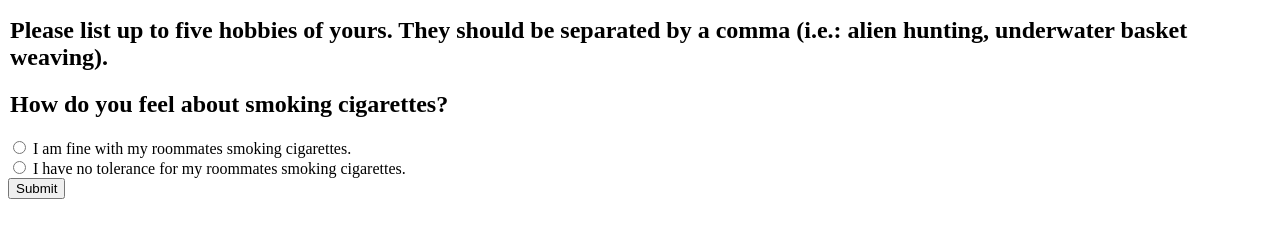
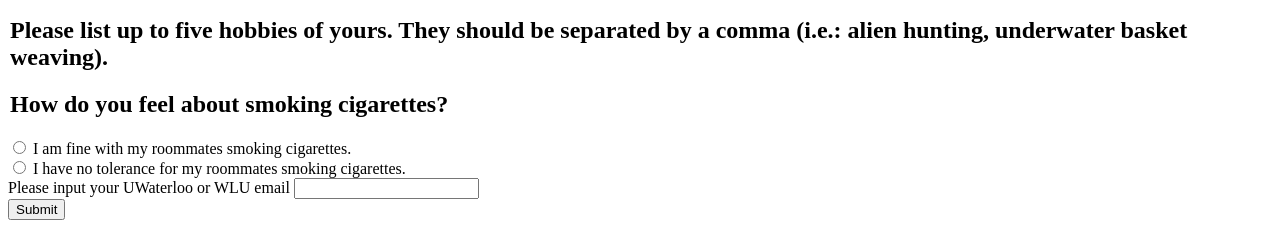
Before and after one commit to SunilCotterill/team-16-capstone, a Django app: page /submitter/1/submission in a window 1280 px wide. Shown: the part 3353-3589 px from the top of the page. Before the commit the page ends 3552 px from the top, so only its background shows below. Run offline with Django 4.2, Linux system fonts and the light colour scheme; data comes from the database, SQL or seed files in the repository.

Commit message:
added navigation and changed responses

```diff
--- a/submitter/models.py
+++ b/submitter/models.py
@@ -1,8 +1,11 @@
 from django.db import models
 from django.contrib.auth.models import BaseUserManager, AbstractUser
-# from django.contrib.auth.models import AbstractUser
+from django.core.exceptions import ValidationError
 
 
+def validate_substring(value):
+    if "uwaterloo.ca" not in value and "wlu.ca" not in value:
+        raise ValidationError("Must be UWaterloo or ULaurier email")
 
 class UserManager(BaseUserManager):
     """Define a model manager for User model with no username field."""
@@ -39,7 +42,7 @@ class UserManager(BaseUserManager):
 
 class CustomUser(AbstractUser):
     username = None
-    email = models.EmailField(max_length=254, unique=True)
+    email = models.EmailField(max_length=254, unique=True, validators=[validate_substring])
     USERNAME_FIELD = 'email'
     REQUIRED_FIELDS = ['first_name', 'last_name']
     def __str__(self):
@@ -64,7 +67,7 @@ class Answer(models.Model):
 
 class Response(models.Model):
     # This is the user that submitted the question
-    user = models.ForeignKey(CustomUser, on_delete=models.CASCADE)
+    email = models.EmailField(max_length=254, validators=[validate_substring])
     listing = models.ForeignKey(Listing, on_delete=models.CASCADE)
     question = models.ForeignKey(Question, on_delete=models.CASCADE)
     answer =  models.ForeignKey(Answer, on_delete=models.CASCADE)
--- a/submitter/templates/submitter/homepage.html
+++ b/submitter/templates/submitter/homepage.html
@@ -12,3 +12,5 @@
     <a href="{% url 'submitter:results' listing.id %}"> <li>{{listing.name}}</li> </a>
     {% endfor %}
 </ul>
+
+<a href="{% url 'submitter:logout' %}">Logout</a>
--- a/submitter/templates/submitter/login.html
+++ b/submitter/templates/submitter/login.html
@@ -14,3 +14,5 @@
     <input type = "submit" name = "Login">
 
 </form>
+
+<a href="{% url 'submitter:register' %}">Not Already a User?</a>
--- a/submitter/templates/submitter/register.html
+++ b/submitter/templates/submitter/register.html
@@ -20,3 +20,5 @@
     {{form.errors}}
     <input type = "submit" name = "Create User">
 </form>
+
+<a href="{% url 'submitter:login' %}">Already a User?</a>
--- a/submitter/templates/submitter/result.html
+++ b/submitter/templates/submitter/result.html
@@ -1,4 +1,4 @@
-<h1>Quiz Submission for {{first_name}} {{last_name}}</h1>
+<h1>Quiz Submission for</h1>
 
 <form disabled>
     {% csrf_token %}
--- a/submitter/templates/submitter/submission.html
+++ b/submitter/templates/submitter/submission.html
@@ -11,5 +11,10 @@
             {% endif %}
         {% endfor %}
     {% endfor %}
+
+    <label for="email">Please input your UWaterloo or WLU email</label>
+    <input type="email" name="email" id="email" pattern=".+@uwaterloo\.ca|.+@wlu\.ca" required>
+
+    <br>
     <input type="submit" value="Submit">
 </form>
--- a/submitter/urls.py
+++ b/submitter/urls.py
@@ -10,12 +10,13 @@ urlpatterns = [
     path("<int:listing_id>/submission", views.submission, name="submission"),
     path("<int:listing_id>/submit/", views.submit, name="submit"),
     path("<int:listing_id>/results", views.results, name="results"),
-    path("<int:listing_id>/results/<int:user_id>", views.result, name="result"),
+    path("<int:listing_id>/results/<str:email>", views.result, name="result"),
     path("<int:listing_id>/submission_complete", views.submission_complete, name ="submission_complete"),
 
     path('register/', views.registerPage, name = "register"),
     path('login/', views.loginPage, name = "login"),
 
     path('home/', views.homePage, name = "home"),
-    path('new_listing/', views.new_listing, name = "new_listing")
+    path('new_listing/', views.new_listing, name = "new_listing"),
+    path('logout/', views.logout_view, name = "logout"),
 ]
--- a/submitter/views.py
+++ b/submitter/views.py
@@ -3,7 +3,7 @@ from django.http import HttpResponse, HttpResponseRedirect
 from .models import Question, Answer, Listing, Response, CustomUser
 from django.template import loader
 from django.contrib.auth.forms import AuthenticationForm
-from django.contrib.auth import authenticate, login
+from django.contrib.auth import authenticate, login, logout
 
 from .forms import CreateUserForm, CustomAuthenticationForm, CreateListingForm
 
@@ -28,21 +28,24 @@ def submission(request, listing_id):
 def results(request, listing_id):
     template = loader.get_template("submitter/results.html")
     responses = Response.objects.filter(listing_id=listing_id)
-    unique_user_ids = responses.values_list('user_id', flat=True).distinct()
-    unique_users = CustomUser.objects.filter(id__in=unique_user_ids)
+    unique_emails = responses.values_list('email', flat=True).distinct()
+    # unique_users = CustomUser.objects.filter(id__in=unique_user_ids)
+    name = Listing.objects.get(id=listing_id).name
 
     context = {
         "listing_id": listing_id,
-        "unique_users": unique_users
+        "unique_users": unique_emails,
+        "listing_name": name
     }
 
+    print(unique_emails)
     return HttpResponse(template.render(context, request))
 
 
-def result(request, listing_id, user_id):
-    answered_ids = Response.objects.filter(listing_id=listing_id).filter(user_id=user_id).values_list('answer_id', flat=True).distinct()
+def result(request, listing_id, email):
+    answered_ids = Response.objects.filter(listing_id=listing_id).filter(email=email).values_list('answer_id', flat=True).distinct()
     answered = Answer.objects.filter(id__in=answered_ids).values_list('id', flat=True)
-    submitter = CustomUser.objects.get(pk = user_id)
+
 
     latest_questions_list = Question.objects.order_by("id")
     latest_answers_list = Answer.objects.order_by("id")
@@ -52,8 +55,6 @@ def result(request, listing_id, user_id):
         "latest_questions_list": latest_questions_list,
         "latest_answers_list": latest_answers_list,
         "answered": answered,
-        "first_name" : submitter.first_name,
-        "last_name" : submitter.last_name,
         # "responses": responses
     }
 
@@ -66,6 +67,7 @@ def submit(request, listing_id):
 
     # Loop through all the keys in the POST data
     for key in request.POST.keys():
+        email = request.POST.get('email')
         if key.startswith('question_'):
             question_id = key.split('_')[1]
             selected_answer_id = request.POST.get(key)
@@ -73,7 +75,7 @@ def submit(request, listing_id):
             new_response.listing = Listing.objects.get(pk = listing_id)
             new_response.question = Question.objects.get(pk = question_id)
             new_response.answer = Answer.objects.get(pk = selected_answer_id)
-            new_response.user = CustomUser.objects.get(pk = 1)
+            new_response.email = email
             new_response.save()
     # results_url = reverse("submitter:results", args=[listing_id])
     redirect_url = reverse("submitter:submission_complete", args = [listing_id])
@@ -92,8 +94,8 @@ def new_listing(request):
             listing = Listing(name = name, creator = request.user)
             listing.save()
 
-        redirect_url = reverse("submitter:home")
-        return redirect(redirect_url)
+        redirect_url = reverse("submitter:results", args = [listing.id])
+        return redirect(redirect_url, listing.id)
 
     else:
         form = CreateListingForm()
@@ -142,3 +144,8 @@ def homePage(request):
         return render(request, "submitter/homepage.html", context)
     else:
         return redirect('submitter:register')
+
+
+def logout_view(request):
+    logout(request)
+    return redirect("submitter:login")
```
Also changed, not shown: submitter/templates/submitter/results.html (+7 -7 lines), submitter/migrations/0001_initial.py.
